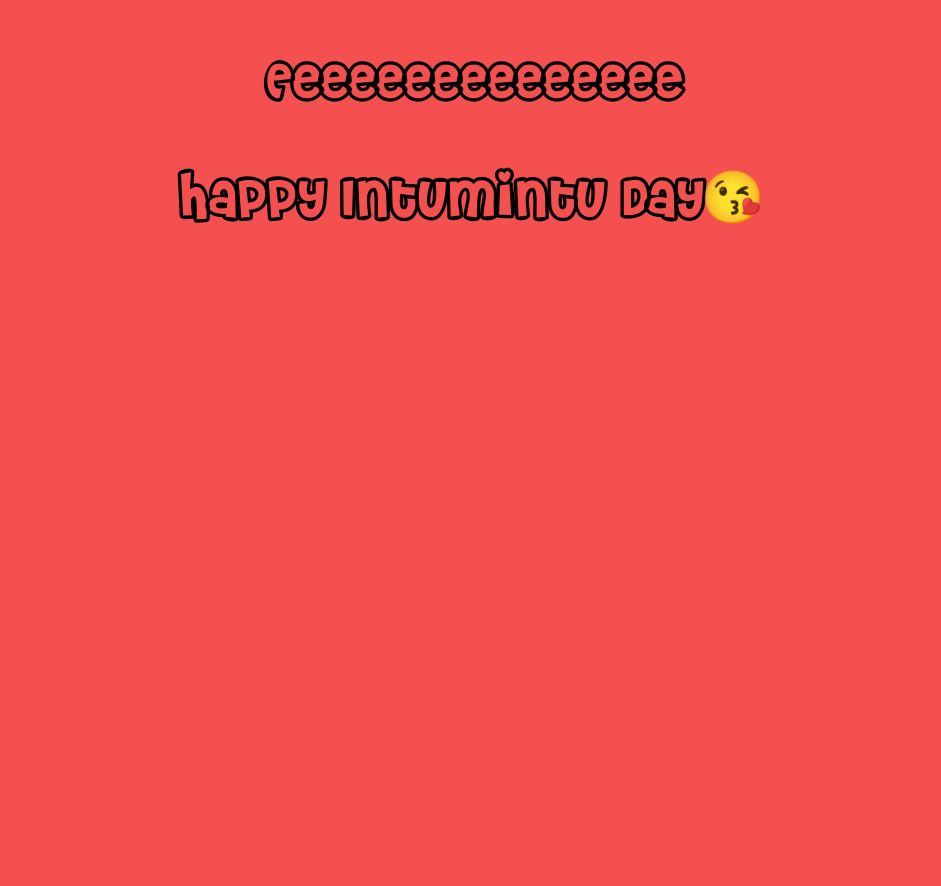
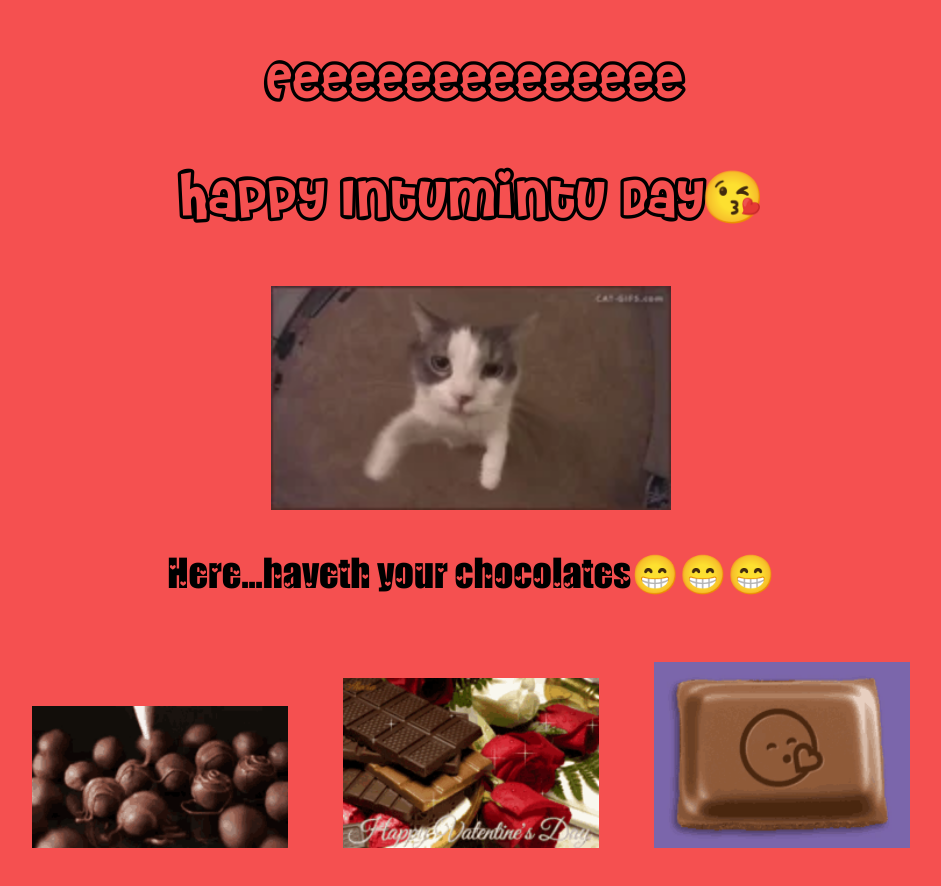
Before and after one commit to arka-roy03/VD, a plain HTML site: page yes.html in a window 1280 px wide. Shown: the whole page, without its empty margins (169-1110 px from the left). Before the commit the page ends 800 px from the top, so only its background shows below. Drawn offline with Linux system fonts and the light colour scheme; the site is published under a folder, as on GitHub Pages, so addresses that start at the root find nothing.

Commit message:
Update yes.html

```diff
--- a/yes.html
+++ b/yes.html
@@ -13,16 +13,16 @@
         <p>Happy Intumintu Day😘</p>
     </div>
     <div class="gif">
-        <img id="gif" src="/gifs/yes.webp" alt="" width="400vw">
+        <img id="gif" src="gifs/yes.webp" alt="" width="400vw">
     </div>
     <div id="question">
         <p id="text"></p>
     </div>
     <div id="chocolates">
-        <img src="/gifs/c1.gif" alt="" class="choc">
-        <img src="/gifs/c2.gif" alt="" class="choc">
-        <img src="/gifs/c3.gif" alt="" class="choc">
+        <img src="gifs/c1.gif" alt="" class="choc">
+        <img src="gifs/c2.gif" alt="" class="choc">
+        <img src="gifs/c3.gif" alt="" class="choc">
     </div>
-    <script src="/yes.js"></script>
+    <script src="yes.js"></script>
 </body>
 </html>
```
